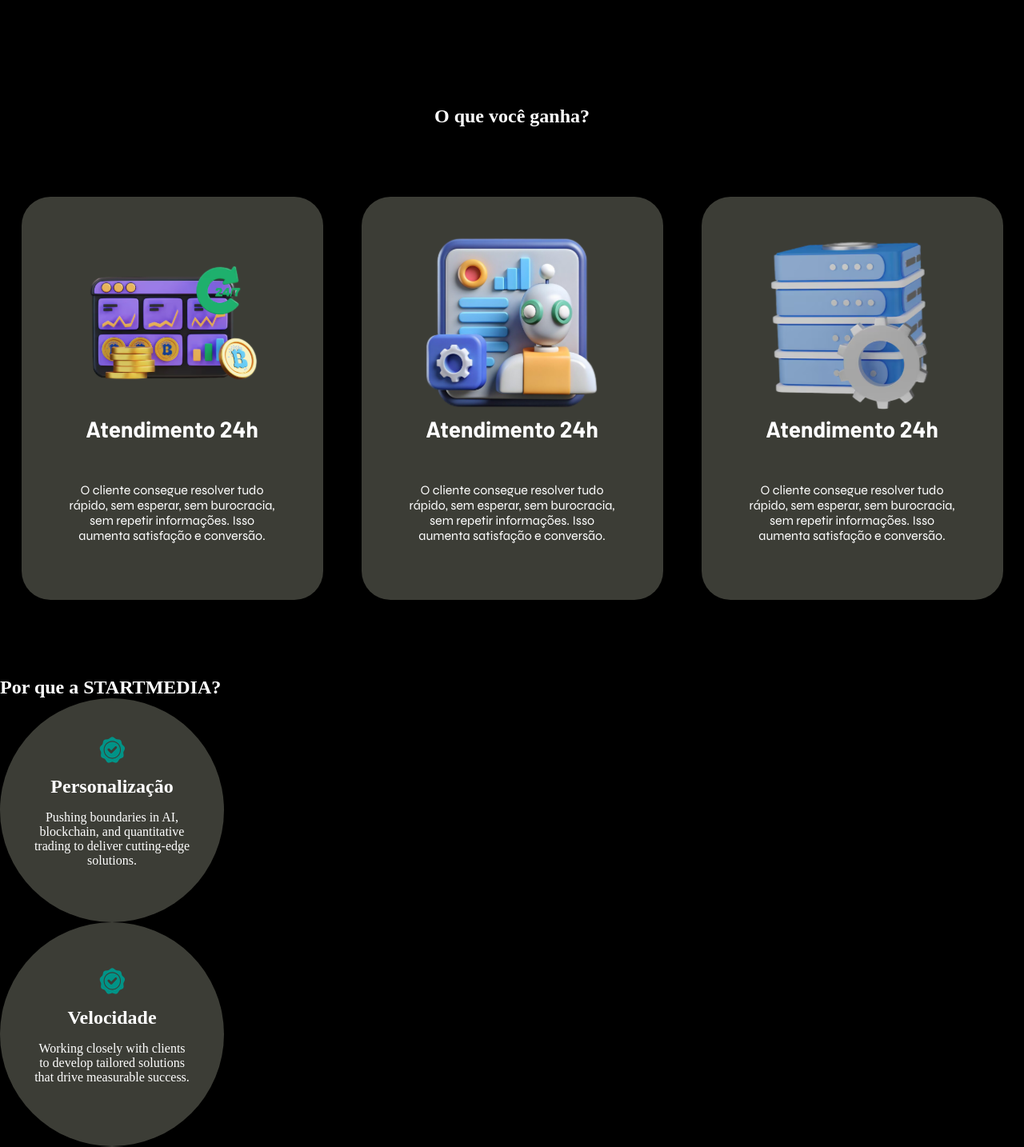
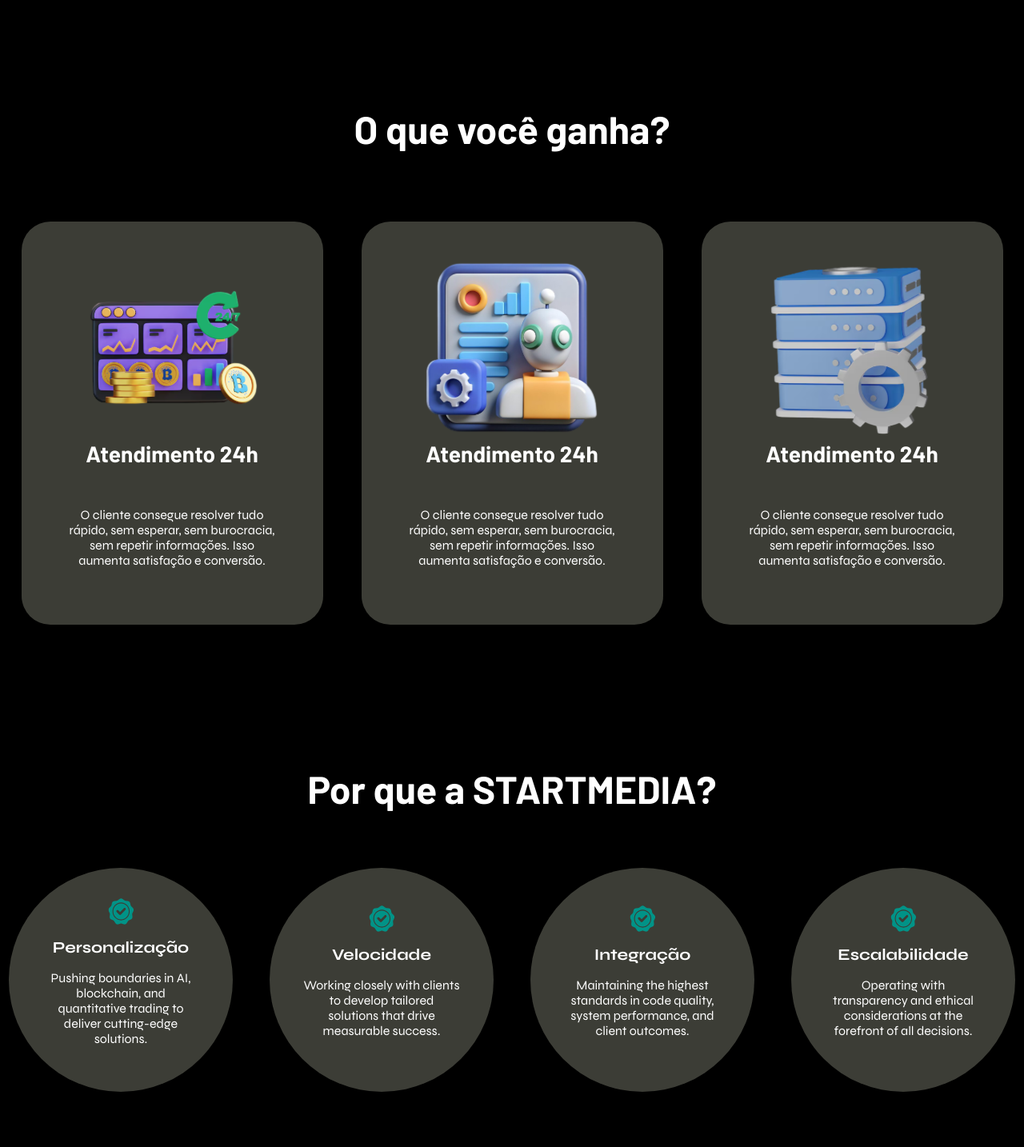
Before and after one commit to aandremeleti-hub/startmedia-frontend, a React (Vite) app: page /ia in a window 1280 px wide. Shown: the part 520-1954 px from the top of the page at 80% size. Built offline with nearby package versions, Linux system fonts and the light colour scheme; a web font is replaced by a local one.

Commit message:
style: ia why section stylization

```diff
--- a/src/components/cards/card-ia-secondary/style.css
+++ b/src/components/cards/card-ia-secondary/style.css
@@ -18,9 +18,13 @@
 
 .content-card-ia-secondary h1{
     text-align: center;
+    font-size: var(--font-headline-button-size);
+    font-family: var(--font-button);
 }
 
 .content-card-ia-secondary p{
     text-align: center;
     width: 196px;
+    font-size: var(--font-headline-body-size);
+    font-family: var(--font-body);
 }
--- a/src/components/layout/ia_primary_cards_section/index.jsx
+++ b/src/components/layout/ia_primary_cards_section/index.jsx
@@ -8,7 +8,7 @@
     return (
         <section>
             <div className='content-ia-primary-cards'>
-                <h1>O que você ganha?</h1>
+                <h1 className='title-ia-primary-cards'>O que você ganha?</h1>
                 <div className='container-ia-primary-cards'>
                     <CardIaPrimary
                         imagem={dashboard_ia_primary_cards_section}
--- a/src/components/layout/ia_primary_cards_section/style.css
+++ b/src/components/layout/ia_primary_cards_section/style.css
@@ -5,8 +5,10 @@
     color: var(--color-secondary-white);
 }
 
-.content-ia-primary-cards h1{
+.title-ia-primary-cards{
     text-align: center;
+    font-size: var(--font-headline-h2-size);
+    font-family: var(--font-title);
 }
 
 .container-ia-primary-cards{
--- a/src/components/layout/ia_why_section/index.jsx
+++ b/src/components/layout/ia_why_section/index.jsx
@@ -6,8 +6,8 @@
     return (
         <section>
             <div className='content-ia-secondary-cards'>
-                <h1>Por que a STARTMEDIA?</h1>
-                <div>
+                <h1 className='title-ia-secondary-cards'>Por que a STARTMEDIA?</h1>
+                <div className='container-ia-secondary-cards'>
                     <CardIaSecondary
                         imagem={ check_icon}
                         titulo="Personalização"
--- a/src/components/layout/ia_why_section/style.css
+++ b/src/components/layout/ia_why_section/style.css
@@ -1,4 +1,21 @@
 .content-ia-secondary-cards{
     background-color: var(--color-secondary-black);
     color: var(--color-secondary-white);
+    display: flex;
+    flex-direction: column;
+    gap: 70px;
+    align-items: center;
+    padding: 80px 0px 160px 0px;
+
 }
+
+.title-ia-secondary-cards {
+    font-size: var(--font-headline-h2-size);
+    font-family: var(--font-title);
+
+}
+
+.container-ia-secondary-cards{
+    display: flex;
+    gap: 46px;
+}
```
